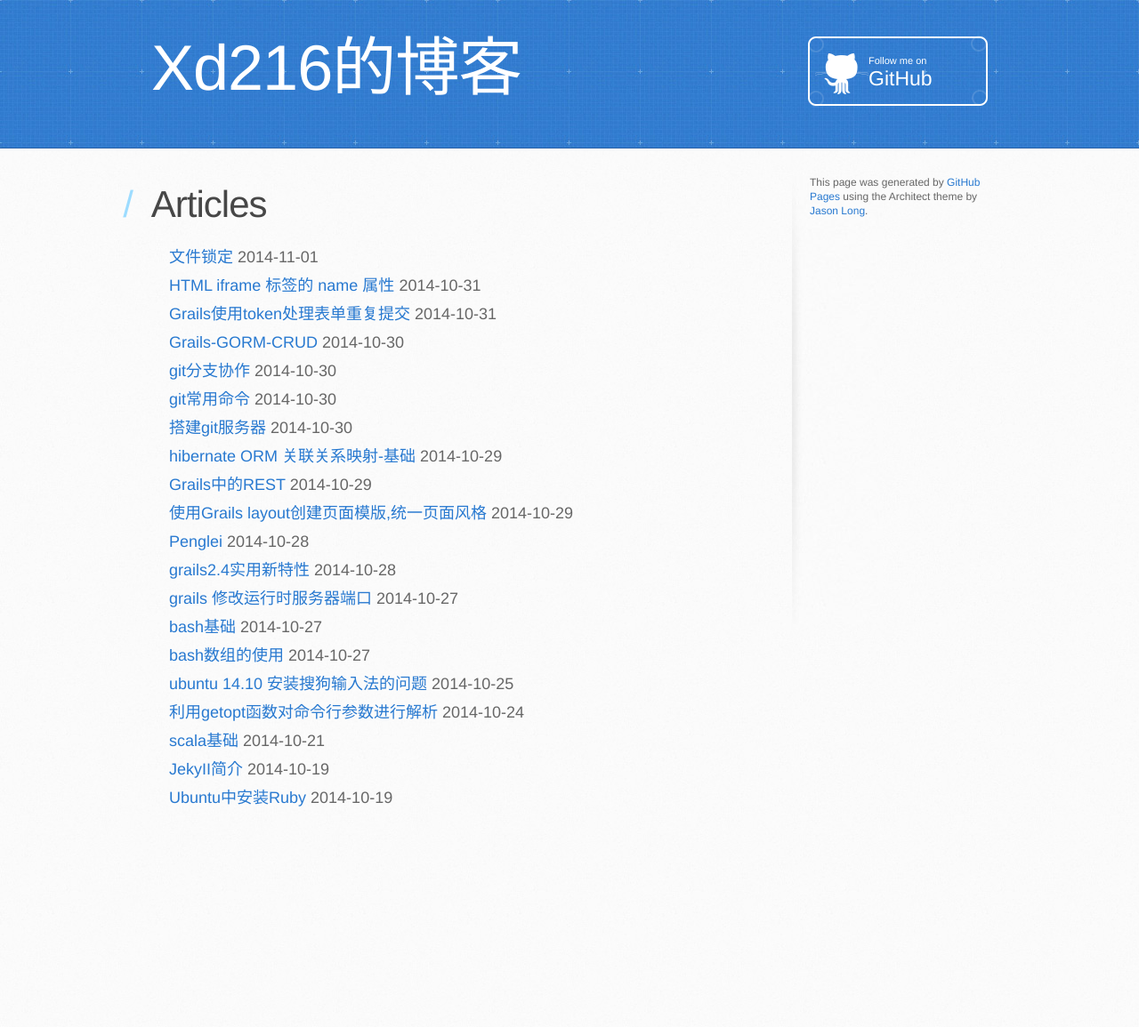
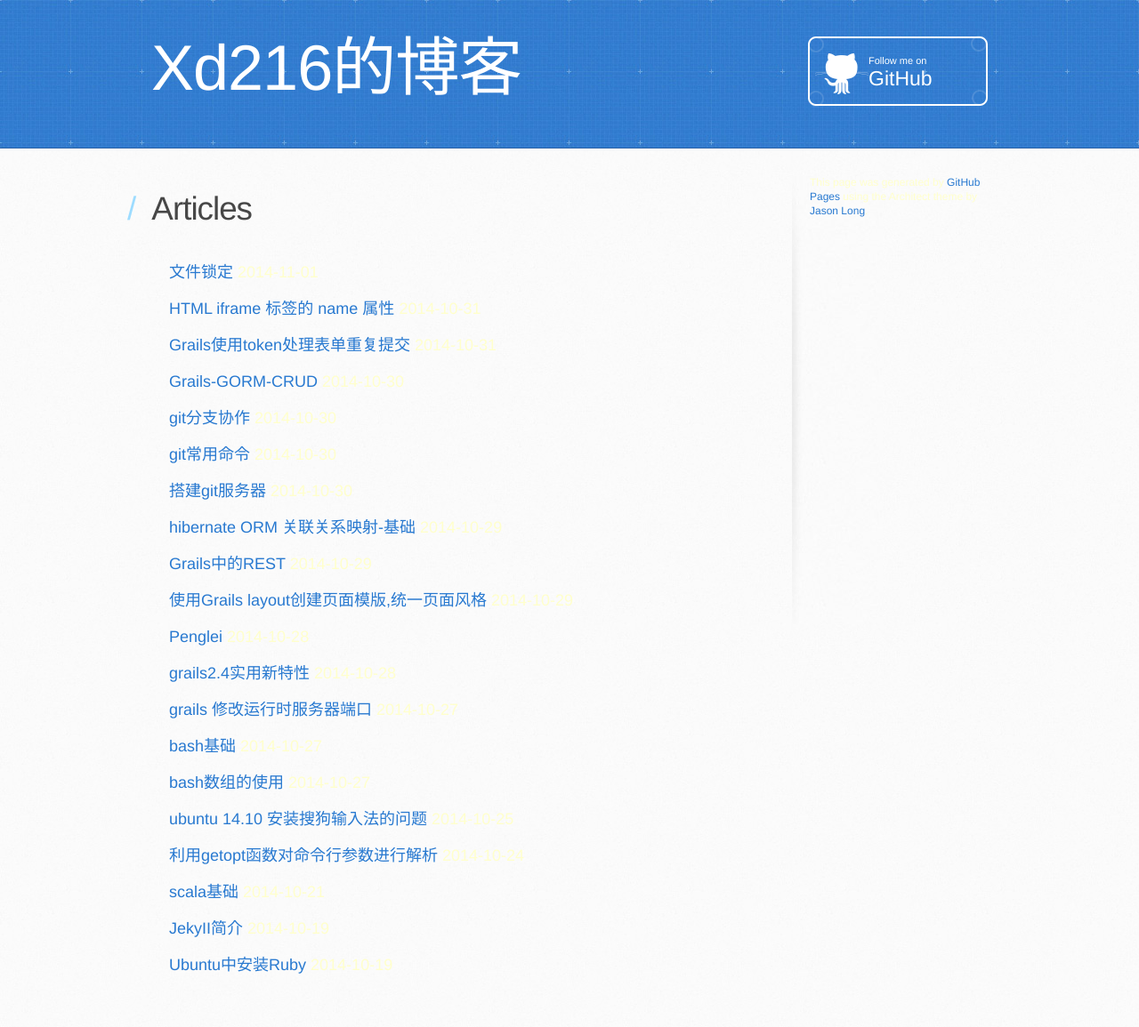
Before and after one commit to xd216/xd216.github.io, a Jekyll site: the page built from index.html, in a window 1280 px wide. Shown: the whole page at 89% size. Built offline with Jekyll 4.4.1, drawn with Linux system fonts in a browser that asks for light colours; Markdown is read by kramdown in place of the engine named in the settings; before the commit the page ends 954 px from its top, so only the background shows below that.

Commit message:
font-size

```diff
--- a/stylesheets/stylesheet.css
+++ b/stylesheets/stylesheet.css
@@ -432,12 +432,12 @@ th {
 
 /* LAYOUT STYLES */
 body {
-  font-size: 15px;
-  line-height: 1.5;
+  font-size: 16px;
+  line-height: 2.0;
   background: #fafafa url(../images/body-bg.jpg) 0 0 repeat;
   font-family: 'Helvetica Neue', Helvetica, Arial, serif;
   font-weight: 400;
-  color: #666;
+  color: #FFFFCC;
 }
 
 p {
@@ -619,7 +619,7 @@ form {
 
 #main-content h1 {
   font-family: 'Architects Daughter', 'Helvetica Neue', Helvetica, Arial, serif;
-  font-size: 2.8em;
+  font-size: 2.3em;
   font-weight: normal;
   letter-spacing: -1px;
   margin-top: 0;
```
